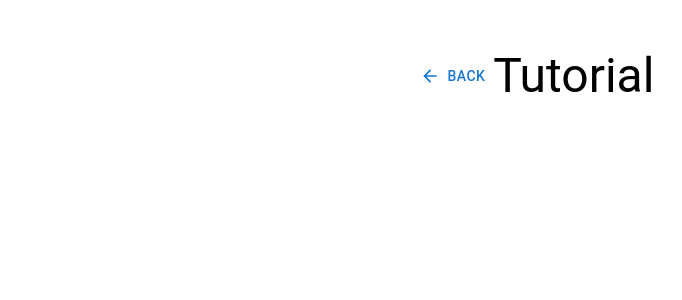
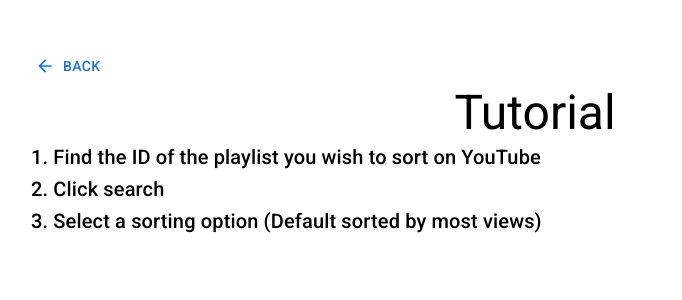
Before and after one commit to RyanL123/YT-Playlist-Sorter, a React (Create React App) app: page /help in a window 1280 px wide. Shown: the top 300 px of the page, without its empty margins (105-787 px from the left). Built offline with nearby package versions, Linux system fonts and the light colour scheme.

Commit message:
add roboto font

```diff
--- a/package.json
+++ b/package.json
@@ -5,6 +5,7 @@
     "dependencies": {
         "@emotion/react": "^11.7.1",
         "@emotion/styled": "^11.6.0",
+        "@fontsource/roboto": "^4.5.1",
         "@material-ui/core": "^4.11.0",
         "@mui/icons-material": "^5.2.5",
         "@mui/material": "^5.2.7",
--- a/src/components/Help.js
+++ b/src/components/Help.js
@@ -4,8 +4,7 @@ import { ArrowBack } from "@mui/icons-material";
 import { Link } from "react-router-dom";
 
 export default () => (
-    <Box display="flex" justifyContent="center" py="5vh" px="10vw">
-        <Box display="flex">
+    <Box py="5vh" px="10vw">
         <Button
             variant="text"
             component={Link}
@@ -14,9 +13,17 @@ export default () => (
         >
             Back
         </Button>
-            <Typography variant="h3" component="h1">
+        <Typography variant="h3" component="h4" textAlign="center">
             Tutorial
         </Typography>
-        </Box>
+        <Typography variant="h6" component="h6">
+            1. Find the ID of the playlist you wish to sort on YouTube
+        </Typography>
+        <Typography variant="h6" component="h6">
+            2. Click search
+        </Typography>
+        <Typography variant="h6" component="h6">
+            3. Select a sorting option (Default sorted by most views)
+        </Typography>
     </Box>
 );
--- a/src/components/Search.js
+++ b/src/components/Search.js
@@ -56,10 +56,8 @@ class Search extends React.Component {
                         <Box mx="5px">
                             <Button
                                 variant="outlined"
-                                target="_blank"
                                 component={Link}
                                 to="/help"
-                                target=""
                                 startIcon={<InfoOutlined />}
                             >
                                 Tutorial
--- a/src/index.js
+++ b/src/index.js
@@ -2,6 +2,11 @@ import React from "react";
 import ReactDOM from "react-dom";
 import App from "./App";
 import * as serviceWorker from "./serviceWorker";
+// MUI
+import "@fontsource/roboto/300.css";
+import "@fontsource/roboto/400.css";
+import "@fontsource/roboto/500.css";
+import "@fontsource/roboto/700.css";
 
 ReactDOM.render(
     <React.StrictMode>
```
Also changed, not shown: 1 other file (tests, documents, lock files or other folders). Lines whose indentation alone changed are shown as unchanged.
